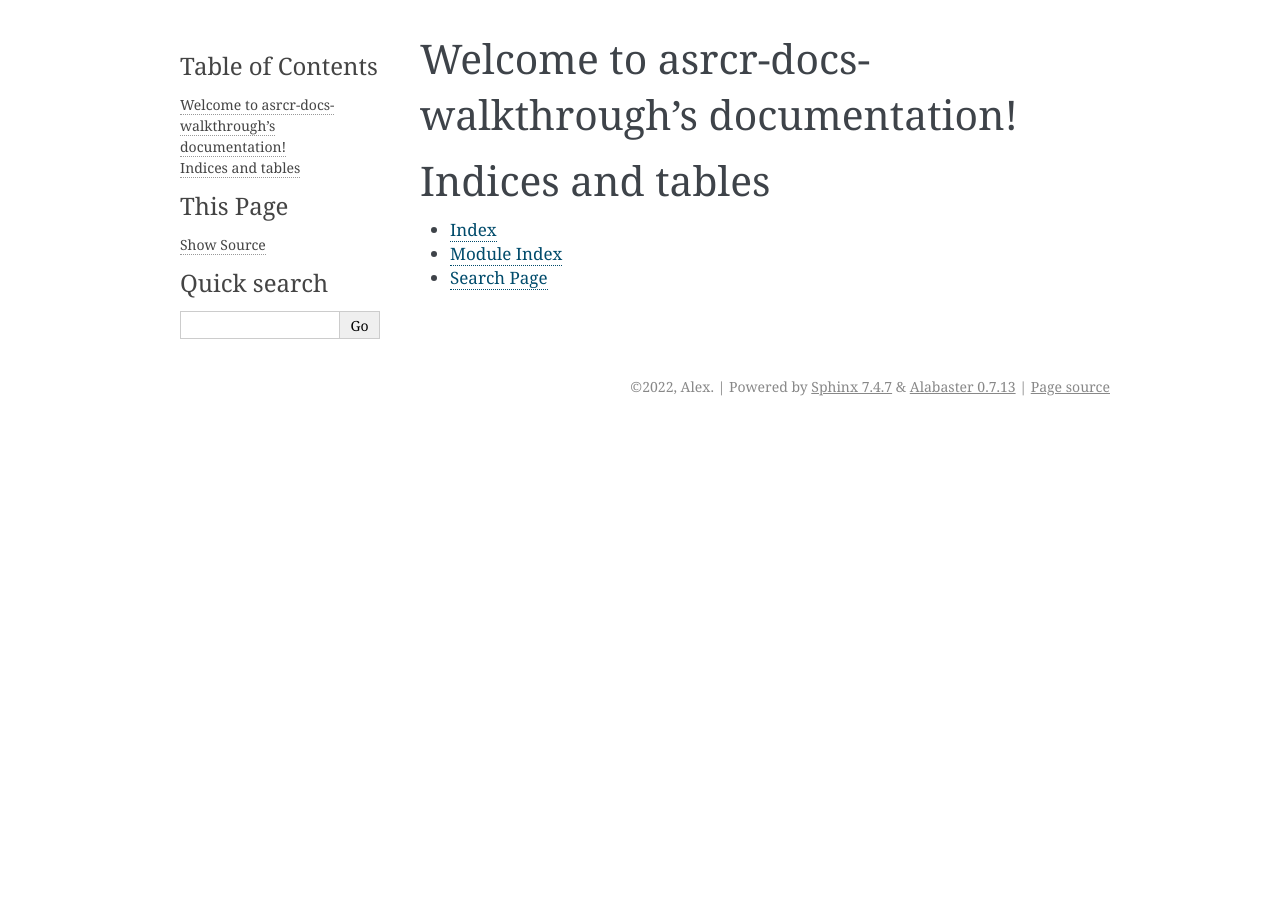
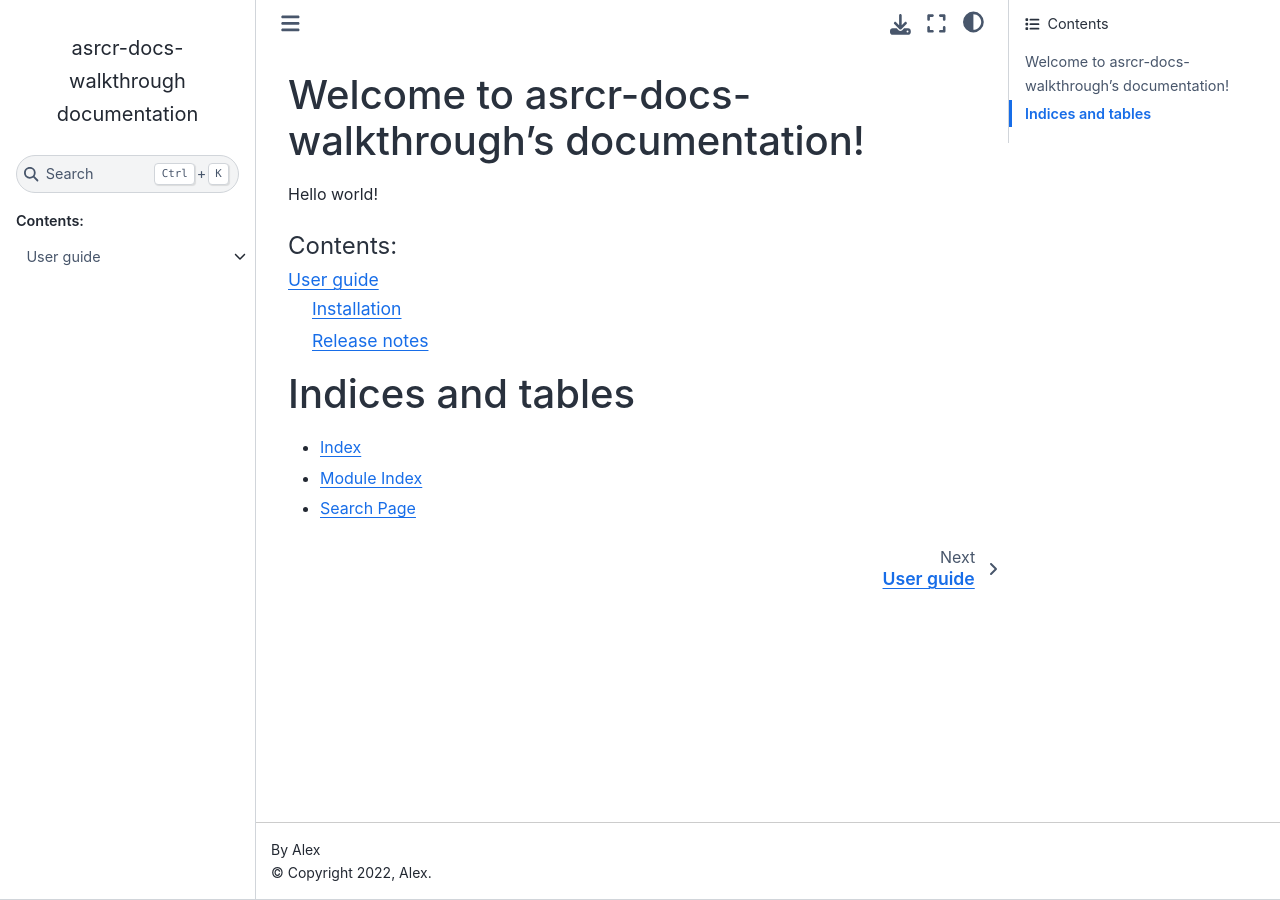
Before and after one commit to alexlyttle/asrcr-docs-walkthrough, a Sphinx documentation site: the page built from docs/index.rst, in a window 1280 px wide. Built offline with Sphinx 7.4.7 and the Sphinx Book theme 1.1.4, drawn with Linux system fonts in a browser that asks for light colours.

Commit message:
New theme and user guide

```diff
--- a/docs/conf.py
+++ b/docs/conf.py
@@ -44,7 +44,7 @@ exclude_patterns = ['_build', 'Thumbs.db', '.DS_Store']
 # The theme to use for HTML and HTML Help pages.  See the documentation for
 # a list of builtin themes.
 #
-html_theme = 'alabaster'
+html_theme = 'sphinx_book_theme'
 
 # Add any paths that contain custom static files (such as style sheets) here,
 # relative to this directory. They are copied after the builtin static files,
--- a/docs/index.rst
+++ b/docs/index.rst
@@ -6,9 +6,13 @@
 Welcome to asrcr-docs-walkthrough's documentation!
 ==================================================
 
+Hello world!
+
 .. toctree::
    :maxdepth: 2
    :caption: Contents:
+
+   user-guide
 
 
 
--- a/docs/requirements.txt
+++ b/docs/requirements.txt
@@ -1 +1,2 @@
 sphinx
+sphinx-book-theme
--- /dev/null
+++ b/docs/user-guide.rst
@@ -0,0 +1,10 @@
+User guide
+==========
+
+Welcome to the user guide.
+
+.. toctree::
+   :maxdepth: 2
+
+   user-guide/installation
+   user-guide/release-notes
--- /dev/null
+++ b/docs/user-guide/installation.rst
@@ -0,0 +1,2 @@
+Installation
+============
--- /dev/null
+++ b/docs/user-guide/release-notes.rst
@@ -0,0 +1,2 @@
+Release notes
+=============
```
